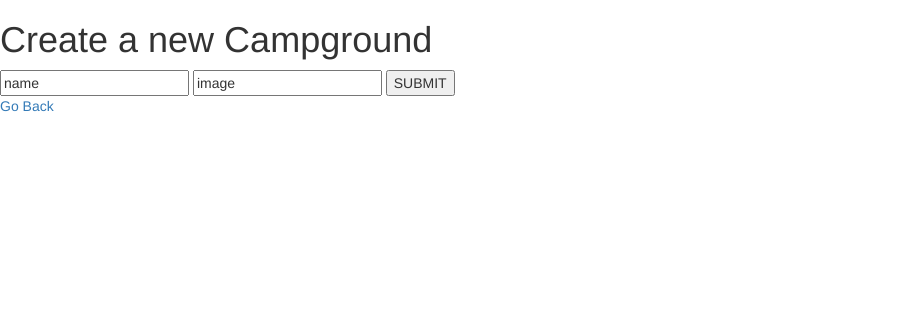
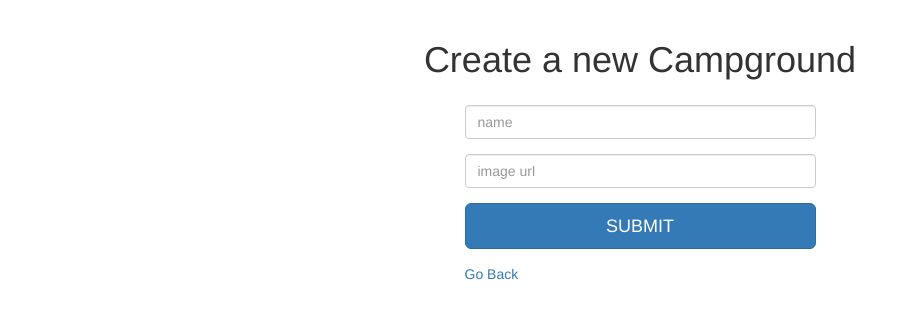
Before and after one commit to trainsOE2/WebDev, a Node server app: page /campgrounds/new in a window 1280 px wide. Shown: the part 52-371 px from the top of the page, without its empty margins (0-917 px from the left). Run offline with Node 20, Linux system fonts and the light colour scheme.

Commit message:
Final layout

```diff
--- a/Backend_Node/YelpCamp/v1/views/new.ejs
+++ b/Backend_Node/YelpCamp/v1/views/new.ejs
@@ -1,12 +1,26 @@
 <% include partials/header %>
 
-<h1>Create a new Campground</h1>
+<div class="container">
 
-<form action="/campgrounds" method="POST">
-  <input type="text" name="name" value="name" placeholder="name">
-  <input type="text" name="image" value="image" placeholder="image url">
-  <button>SUBMIT</button>
-</form>
+  <div class="row">
 
-<a href="/campgrounds">Go Back</a>
+    <h1 style="text-align: center">Create a new Campground</h1>
+    <div style="width: 30%; margin: 25px auto;">
+        <form action="/campgrounds" method="POST">
+          <div class="form-group">
+            <input class="form-control" type="text" name="name" placeholder="name">
+          </div>
+          <div class="form-group">
+            <input class="form-control" type="text" name="image" placeholder="image url">
+          </div>
+          <div class="form-group">
+            <button class="btn btn-default btn-primary btn-lg btn-block">SUBMIT</button>
+          </div>
+        </form>
+        <a href="/campgrounds">Go Back</a>
+    </div>
+
+  </div>
+
+</div>
 <% include partials/footer %>
```
